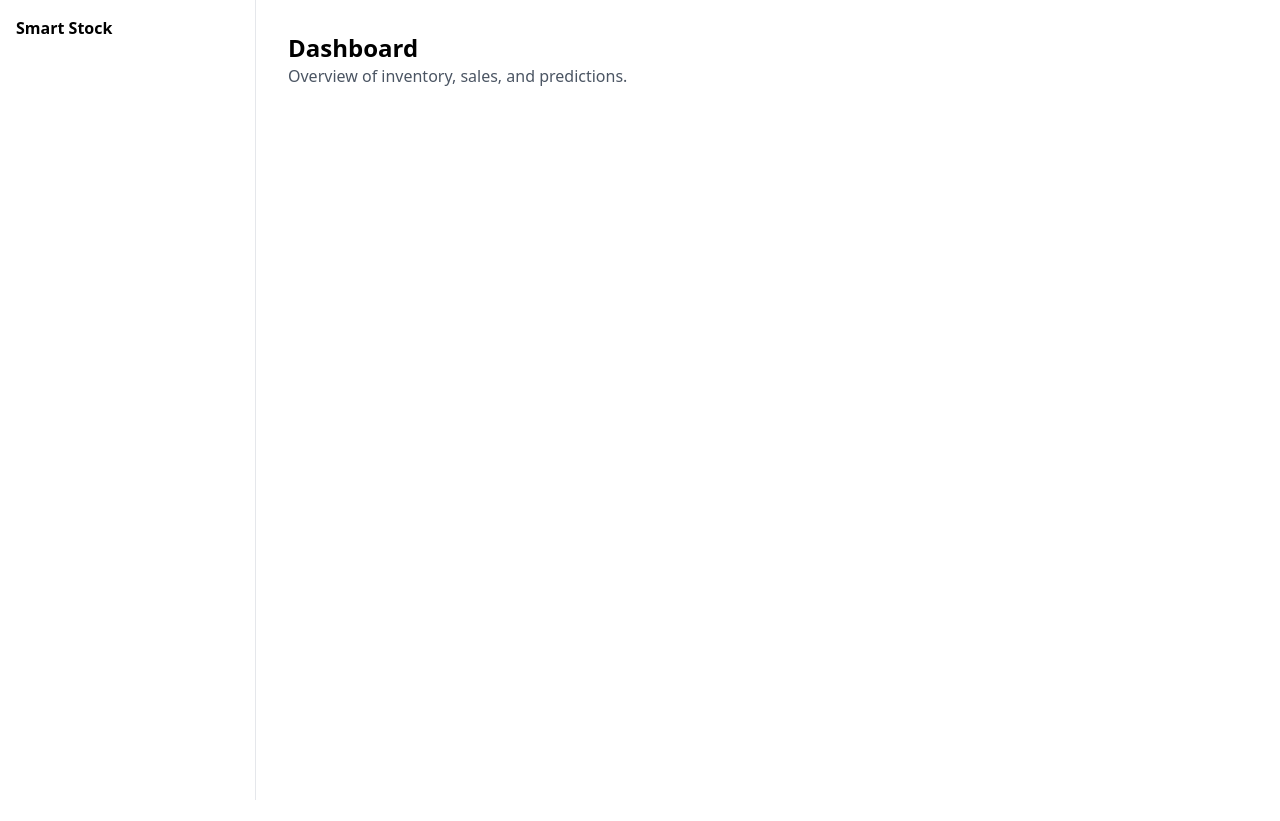
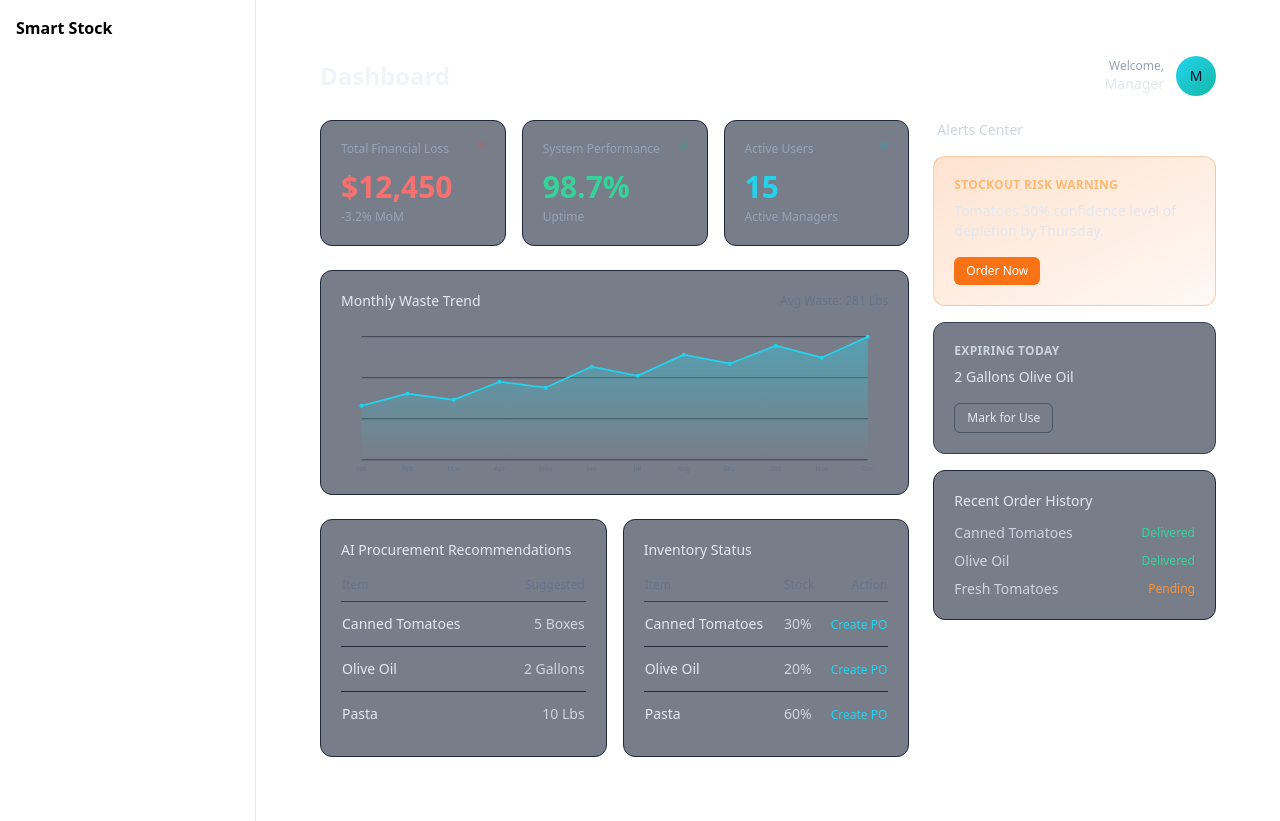
Before and after one commit to junhojeon77/smartstock-front, a Next.js app: page /dashboard in a window 1280 px wide. Before the commit the page ends 800 px from the top, so only its background shows below. Built offline with nearby package versions, Linux system fonts and the light colour scheme.

Commit message:
feat(dashboard): add manager dashboard KPIs and waste trend char

```diff
--- a/app/(dashboard)/dashboard/page.tsx
+++ b/app/(dashboard)/dashboard/page.tsx
@@ -1,8 +1,189 @@
+import { Topbar } from "@/components/layout/Topbar";
+import { WasteTrendChart } from "@/components/charts/WasteTrendChart";
+
+const kpis = [
+  {
+    label: "Total Financial Loss",
+    value: "$12,450",
+    sub: "-3.2% MoM",
+    accent: "text-red-400",
+    bar: "bg-red-500/20",
+  },
+  {
+    label: "System Performance",
+    value: "98.7%",
+    sub: "Uptime",
+    accent: "text-emerald-400",
+    bar: "bg-emerald-500/20",
+  },
+  {
+    label: "Active Users",
+    value: "15",
+    sub: "Active Managers",
+    accent: "text-cyan-400",
+    bar: "bg-cyan-500/20",
+  },
+];
+
+const procurement = [
+  { item: "Canned Tomatoes", suggested: "5 Boxes" },
+  { item: "Olive Oil", suggested: "2 Gallons" },
+  { item: "Pasta", suggested: "10 Lbs" },
+];
+
+const inventoryStatus = [
+  { item: "Canned Tomatoes", stock: "30%", action: "Create PO" },
+  { item: "Olive Oil", stock: "20%", action: "Create PO" },
+  { item: "Pasta", stock: "60%", action: "Create PO" },
+];
+
+const orderHistory = [
+  { item: "Canned Tomatoes", status: "Delivered" },
+  { item: "Olive Oil", status: "Delivered" },
+  { item: "Fresh Tomatoes", status: "Pending" },
+];
+
 export default function DashboardPage() {
   return (
-    <div>
-      <h1 className="text-2xl font-semibold">Dashboard</h1>
-      <p className="text-gray-600">Overview of inventory, sales, and predictions.</p>
-    </div>
+    <>
+      <Topbar title="Dashboard" />
+
+      <div className="flex-1 px-8 pb-8 grid grid-cols-12 gap-6">
+        <div className="col-span-12 lg:col-span-8 flex flex-col gap-6">
+          <div className="grid grid-cols-1 sm:grid-cols-3 gap-4">
+            {kpis.map((k) => (
+              <div
+                key={k.label}
+                className="rounded-xl border border-slate-800 bg-slate-800/60 p-5"
+              >
+                <div className="flex items-start justify-between mb-3">
+                  <span className="text-xs text-slate-400">{k.label}</span>
+                  <div className={`h-2 w-2 rounded-full ${k.bar}`} />
+                </div>
+                <div className={`text-3xl font-bold ${k.accent}`}>{k.value}</div>
+                <div className="text-xs text-slate-400 mt-1">{k.sub}</div>
+              </div>
+            ))}
+          </div>
+
+          <div className="rounded-xl border border-slate-800 bg-slate-800/60 p-5">
+            <div className="flex items-center justify-between mb-3">
+              <h2 className="text-sm font-medium text-slate-200">
+                Monthly Waste Trend
+              </h2>
+              <span className="text-xs text-slate-500">Avg Waste: 281 Lbs</span>
+            </div>
+            <WasteTrendChart />
+          </div>
+
+          <div className="grid grid-cols-1 md:grid-cols-2 gap-4">
+            <div className="rounded-xl border border-slate-800 bg-slate-800/60 p-5">
+              <h2 className="text-sm font-medium text-slate-200 mb-4">
+                AI Procurement Recommendations
+              </h2>
+              <table className="w-full text-sm">
+                <thead>
+                  <tr className="text-xs text-slate-500 border-b border-slate-700">
+                    <th className="pb-2 text-left font-normal">Item</th>
+                    <th className="pb-2 text-right font-normal">Suggested</th>
+                  </tr>
+                </thead>
+                <tbody>
+                  {procurement.map((row) => (
+                    <tr key={row.item} className="border-b border-slate-800 last:border-0">
+                      <td className="py-3 text-slate-200">{row.item}</td>
+                      <td className="py-3 text-right text-slate-300">{row.suggested}</td>
+                    </tr>
+                  ))}
+                </tbody>
+              </table>
+            </div>
+
+            <div className="rounded-xl border border-slate-800 bg-slate-800/60 p-5">
+              <h2 className="text-sm font-medium text-slate-200 mb-4">
+                Inventory Status
+              </h2>
+              <table className="w-full text-sm">
+                <thead>
+                  <tr className="text-xs text-slate-500 border-b border-slate-700">
+                    <th className="pb-2 text-left font-normal">Item</th>
+                    <th className="pb-2 text-left font-normal">Stock</th>
+                    <th className="pb-2 text-right font-normal">Action</th>
+                  </tr>
+                </thead>
+                <tbody>
+                  {inventoryStatus.map((row) => (
+                    <tr key={row.item} className="border-b border-slate-800 last:border-0">
+                      <td className="py-3 text-slate-200">{row.item}</td>
+                      <td className="py-3 text-slate-300">{row.stock}</td>
+                      <td className="py-3 text-right">
+                        <button className="text-xs font-medium text-cyan-400 hover:text-cyan-300">
+                          {row.action}
+                        </button>
+                      </td>
+                    </tr>
+                  ))}
+                </tbody>
+              </table>
+            </div>
+          </div>
+        </div>
+
+        <aside className="col-span-12 lg:col-span-4 flex flex-col gap-4">
+          <h2 className="text-sm font-medium text-slate-300 px-1">Alerts Center</h2>
+
+          <div className="rounded-xl border border-orange-500/30 bg-gradient-to-br from-orange-500/20 to-orange-500/5 p-5">
+            <div className="flex items-center gap-2 mb-2">
+              <span className="text-xs font-semibold uppercase tracking-wide text-orange-300">
+                Stockout Risk Warning
+              </span>
+            </div>
+            <p className="text-sm text-slate-200 mb-4">
+              Tomatoes 30% confidence level of depletion by Thursday.
+            </p>
+            <button className="rounded-md bg-orange-500 px-3 py-1.5 text-xs font-medium text-white hover:bg-orange-400">
+              Order Now
+            </button>
+          </div>
+
+          <div className="rounded-xl border border-slate-700 bg-slate-800/60 p-5">
+            <div className="flex items-center gap-2 mb-2">
+              <span className="text-xs font-semibold uppercase tracking-wide text-slate-300">
+                Expiring Today
+              </span>
+            </div>
+            <p className="text-sm text-slate-200 mb-4">2 Gallons Olive Oil</p>
+            <button className="rounded-md border border-slate-600 px-3 py-1.5 text-xs font-medium text-slate-200 hover:bg-slate-700">
+              Mark for Use
+            </button>
+          </div>
+
+          <div className="rounded-xl border border-slate-800 bg-slate-800/60 p-5">
+            <h3 className="text-sm font-medium text-slate-200 mb-3">
+              Recent Order History
+            </h3>
+            <ul className="flex flex-col gap-2 text-sm">
+              {orderHistory.map((o) => (
+                <li
+                  key={o.item}
+                  className="flex items-center justify-between text-slate-300"
+                >
+                  <span>{o.item}</span>
+                  <span
+                    className={
+                      o.status === "Pending"
+                        ? "text-xs text-orange-400"
+                        : "text-xs text-emerald-400"
+                    }
+                  >
+                    {o.status}
+                  </span>
+                </li>
+              ))}
+            </ul>
+          </div>
+        </aside>
+      </div>
+    </>
   );
 }
--- /dev/null
+++ b/components/charts/WasteTrendChart.tsx
@@ -0,0 +1,84 @@
+const data = [
+  { label: "Jan", value: 180 },
+  { label: "Feb", value: 220 },
+  { label: "Mar", value: 200 },
+  { label: "Apr", value: 260 },
+  { label: "May", value: 240 },
+  { label: "Jun", value: 310 },
+  { label: "Jul", value: 280 },
+  { label: "Aug", value: 350 },
+  { label: "Sep", value: 320 },
+  { label: "Oct", value: 380 },
+  { label: "Nov", value: 340 },
+  { label: "Dec", value: 410 },
+];
+
+export function WasteTrendChart() {
+  const w = 800;
+  const h = 220;
+  const padX = 30;
+  const padY = 20;
+  const max = Math.max(...data.map((d) => d.value));
+  const stepX = (w - padX * 2) / (data.length - 1);
+
+  const points = data.map((d, i) => {
+    const x = padX + i * stepX;
+    const y = padY + (1 - d.value / max) * (h - padY * 2);
+    return { x, y, ...d };
+  });
+
+  const path = points
+    .map((p, i) => `${i === 0 ? "M" : "L"} ${p.x.toFixed(1)} ${p.y.toFixed(1)}`)
+    .join(" ");
+
+  const area = `${path} L ${points[points.length - 1].x} ${h - padY} L ${points[0].x} ${h - padY} Z`;
+
+  return (
+    <div className="w-full">
+      <svg
+        viewBox={`0 0 ${w} ${h}`}
+        className="w-full h-auto"
+        preserveAspectRatio="none"
+      >
+        <defs>
+          <linearGradient id="wasteGradient" x1="0" x2="0" y1="0" y2="1">
+            <stop offset="0%" stopColor="#22d3ee" stopOpacity="0.4" />
+            <stop offset="100%" stopColor="#22d3ee" stopOpacity="0" />
+          </linearGradient>
+        </defs>
+
+        {[0, 1, 2, 3].map((i) => (
+          <line
+            key={i}
+            x1={padX}
+            x2={w - padX}
+            y1={padY + i * ((h - padY * 2) / 3)}
+            y2={padY + i * ((h - padY * 2) / 3)}
+            stroke="#1e293b"
+            strokeWidth="1"
+          />
+        ))}
+
+        <path d={area} fill="url(#wasteGradient)" />
+        <path d={path} fill="none" stroke="#22d3ee" strokeWidth="2.5" />
+
+        {points.map((p) => (
+          <circle key={p.label} cx={p.x} cy={p.y} r="3" fill="#22d3ee" />
+        ))}
+
+        {points.map((p) => (
+          <text
+            key={p.label}
+            x={p.x}
+            y={h - 4}
+            textAnchor="middle"
+            className="fill-slate-500"
+            fontSize="10"
+          >
+            {p.label}
+          </text>
+        ))}
+      </svg>
+    </div>
+  );
+}
```
